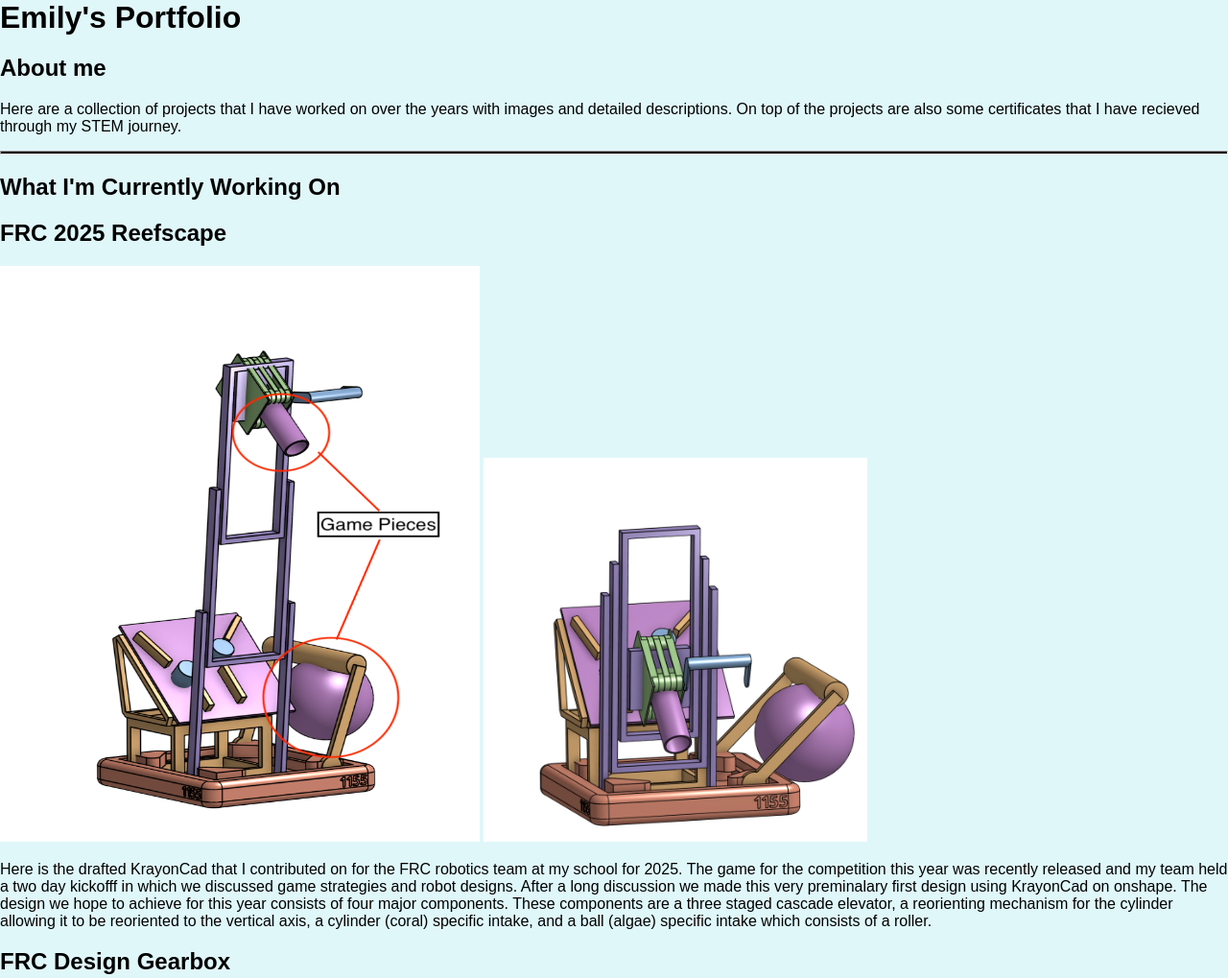
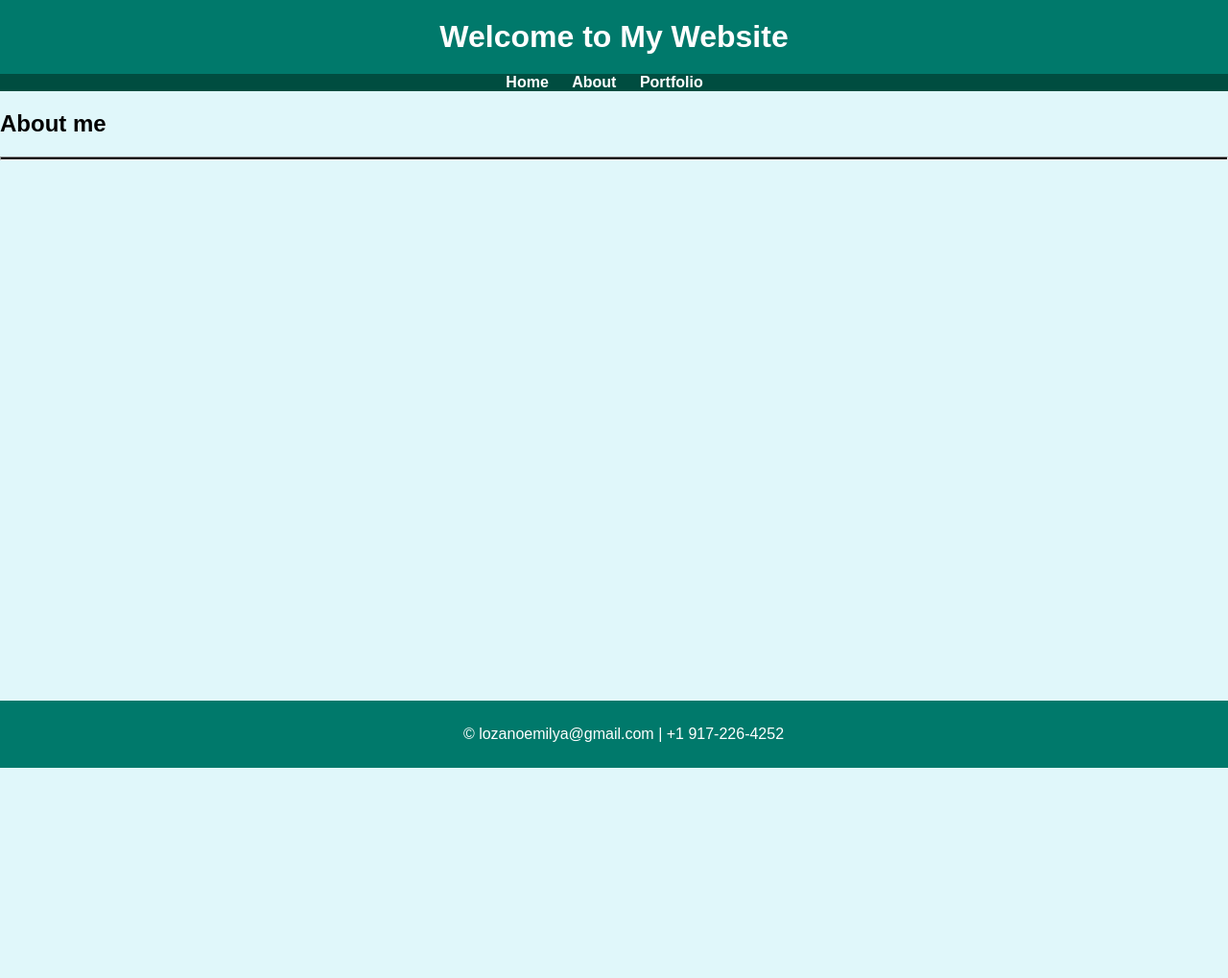
Before and after one commit to Emily-Lozano/mywebsite, a plain HTML site: page index.html in a window 1280 px wide. Shown: the top 1019 px of the page at 96% size. After the commit the page ends 800 px from the top, so only its background shows below. Drawn offline with Linux system fonts and the light colour scheme; files that its build step writes are made by us from their sources.

Commit message:
changed content within index - added other files

```diff
--- a/index.html
+++ b/index.html
@@ -1,22 +1,36 @@
 <!DOCTYPE html>
 <html lang = "en">
 <head>
+    <meta charset="UTF-8">
+    <meta name="viewport" content="width=device-width, initial-scale=1.0">
     <title>Website</title>
-    <link rel = "stylesheet" href = "style.css"
+    <link rel = "stylesheet" href = "CSS/style.css">
 </head>
-    <h1>
+    <!-- <h1>
         Emily's Portfolio
-    </h1>
+    </h1> -->
     <body>
+        <div class="wrapper">
+        <header>
+            <h1>Welcome to My Website</h1>
+        </header>
+
+        <nav>
+            <ul>
+                <li><a href="#">Home</a></li>
+                <li><a href="about.html">About</a></li>
+                <li><a href="portfolio.html">Portfolio</a></li>
+            </ul>
+        </nav>
         <h2>About me</h2>
-        <p>
+        <!-- <p>
             Here are a collection of projects that I have worked on over the years with images and detailed descriptions. On top of the projects are also some certificates that I have recieved through my STEM journey.
-        </p>
+        </p> -->
 
         <hr style="height: 2px; background-color: #000000">
-        <h2>What I'm Currently Working On</h2>
+        <!-- <h2>What I'm Currently Working On</h2> -->
 
-        <h2>FRC 2025 Reefscape</h2>
+        <!-- <h2>FRC 2025 Reefscape</h2>
         <img src = "KrayonCadTwo.png" alt = "KrayonCadTwo" width = "500" height = "600" >
         <img src = "KrayonCad.png" alt = "KrayonCad" width = "400" height = "400" >
 
@@ -127,18 +141,11 @@
             design required an open carriage to leave space for an arm which made rigging a bit harder.
             The majority of the process was me seeking out visual models of already rigged elevators which
             allowed me to grasp the idea on what connections need to be made between the different stages.
-        </p>
+        </p> -->
+    </div>
+    </body>
 
-    </body>
+    <footer>
+        <p>&copy; lozanoemilya@gmail.com | +1 917-226-4252</p>
+      </footer>
 </html>
-
-<!-- <!DOCTYPE html>
-<html lang="en">
-<head>
-<title>How to create a website using HTML and CSS</title>
-<link rel="stylesheet" href="css/style.css">
-</head>
-<body>
-<h1>Test</h1>
-</body>
-</html> -->
```
